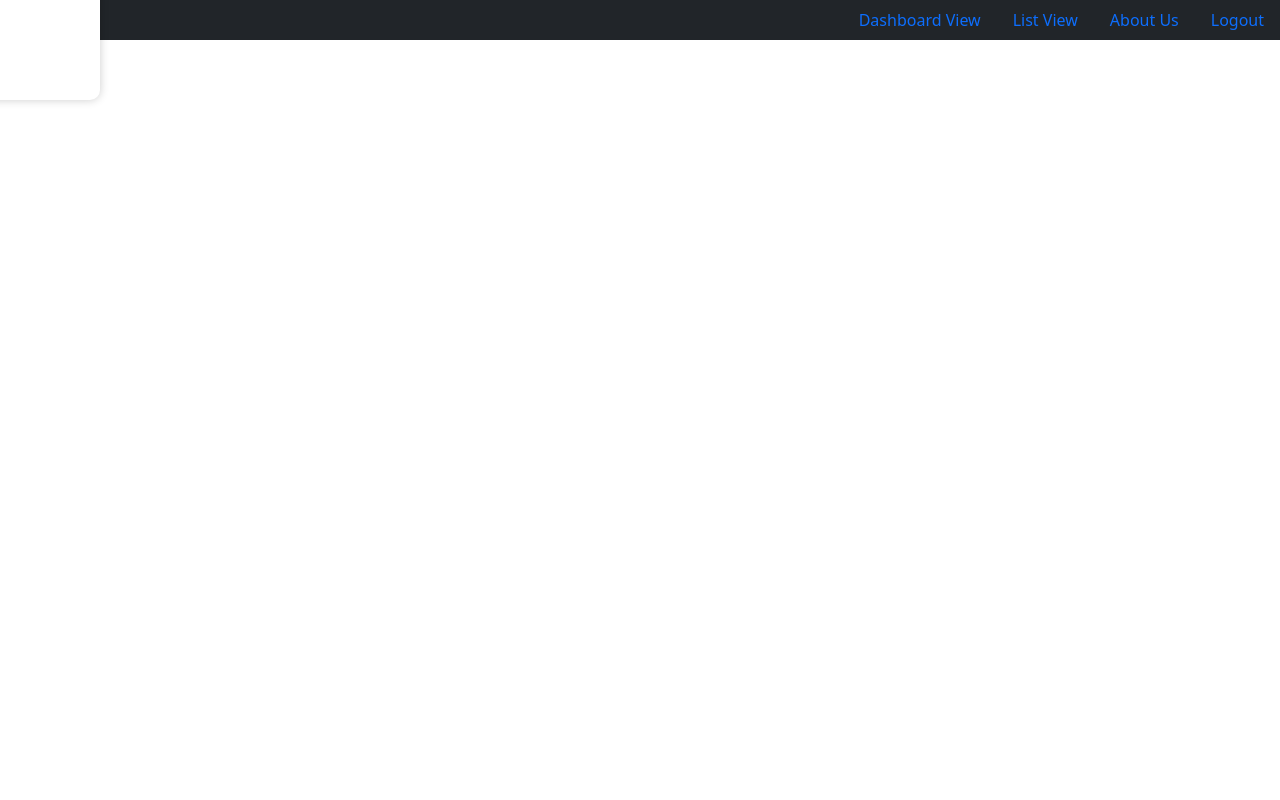
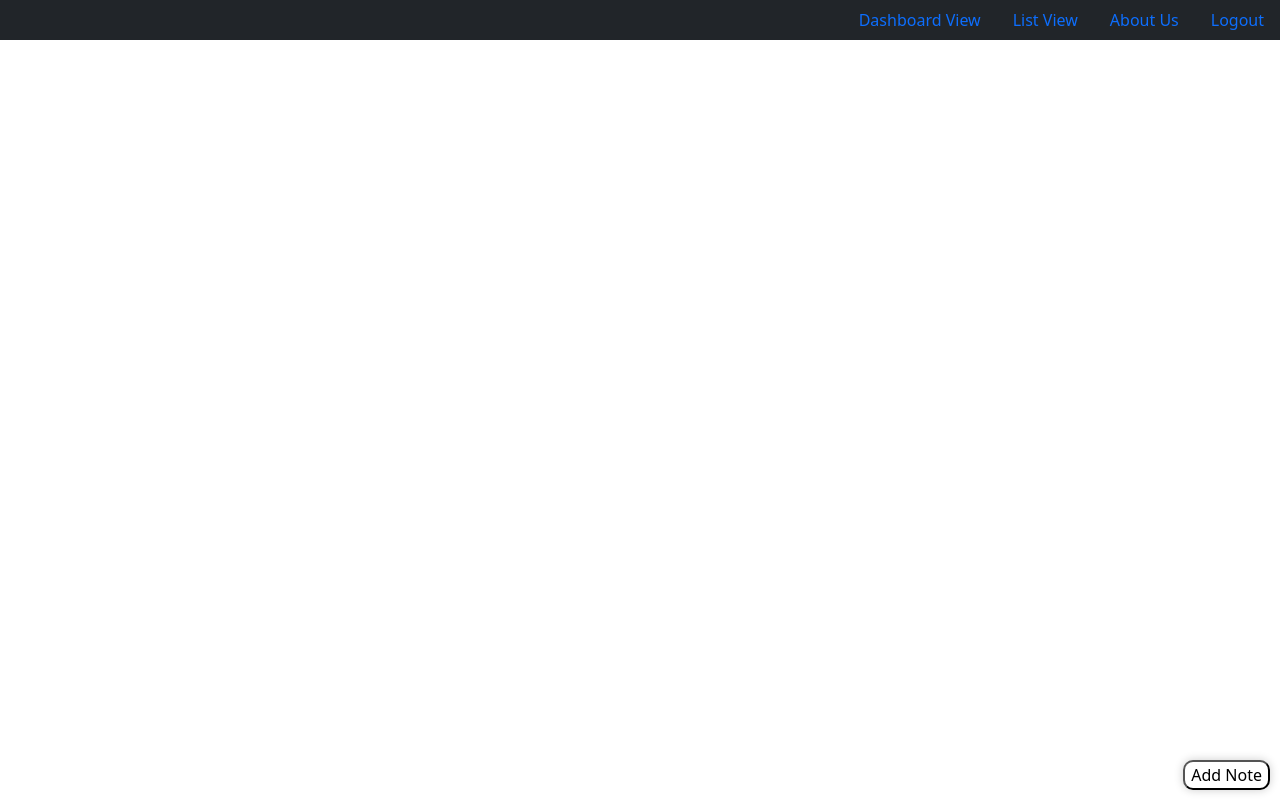
Before and after one commit to AlexMerlo1/Sticky-Notes-App, a React (Create React App) app: page /dashboard in a window 1280 px wide. Built offline with nearby package versions, Linux system fonts and the light colour scheme.

Commit message:
added pushpins to drag notes, add note button

```diff
--- a/src/components/dashboard.js
+++ b/src/components/dashboard.js
@@ -1,10 +1,11 @@
 import React from "react";
 import { useState, useEffect } from "react";
-import { useCookies } from 'react-cookie'
-import { useLocation } from 'react-router-dom'
+import { useCookies } from "react-cookie";
+import { useLocation } from "react-router-dom";
 
 import StickyNote from "./stickynote";
 import TopBar from "./topbar";
+import "../style/dashboard.css";
 
 /**
  * Main Dashboard for the Sticky Notes App that allows a user to manager their
@@ -12,12 +13,12 @@ import TopBar from "./topbar";
  * @returns DashBoard React Component
  */
 export default function DashBoard() {
-
   const [mouseX, setMouseX] = useState(0);
   const [mouseY, setMouseY] = useState(0);
-    const location = useLocation()
-    const [todos, setTodos] = useState(location.state)
-    const [cookies, setCookie] = useCookies(["todo-sso"])
+  const location = useLocation();
+  const [todos, setTodos] = useState(location.state);
+  const [cookies, setCookie] = useCookies(["todo-sso"]);
+  const [notes, setNotes] = useState([]);
 
   /**
    * Event listener for handling mouse movement across the entire dashboard
@@ -33,13 +34,23 @@ export default function DashBoard() {
     };
   }, []);
 
+  const addNote = () => {
+    setNotes([...notes, { id: notes.length, text: "" }]);
+  };
   /**
    * React render function to render the {@link DashBoard} Componenet
    */
   return (
-        <div>
+    <div className="dashboard">
       <TopBar />
-            <StickyNote mouseX={mouseX} mouseY={mouseY} />
+      <button className="add-note-button" onClick={addNote}>
+        Add Note
+      </button>
+      <div className="sticky-note-container">
+        {notes.map((note) => (
+          <StickyNote key={note.id} mouseX={mouseX} mouseY={mouseY} />
+        ))}
       </div>
-    )
+    </div>
+  );
 }
--- a/src/components/stickynote.jsx
+++ b/src/components/stickynote.jsx
@@ -6,7 +6,6 @@ const StickyNote = ({ mouseX, mouseY }) => {
   const posX = useRef(0);
   const posY = useRef(0);
   const [mouseHold, setMouseHold] = useState(false);
-
   const handleNoteChange = (event) => {
     setNote(event.target.value);
   };
@@ -24,23 +23,26 @@ const StickyNote = ({ mouseX, mouseY }) => {
   };
 
   if (mouseHold) {
-    //garbage bug fix
     posX.current = mouseX;
     posY.current = mouseY;
   }
 
   return (
     <div
-      onMouseDown={onMouseDown}
+      className="sticky-note"
       onMouseUp={onMouseUp}
-      className="sticky-note"
       style={{
         left: posX.current + "px",
         top: posY.current + "px",
         position: mouseHold ? "absolute" : "",
       }}
     >
-      <input type="text" value={note} onChange={handleNoteChange} />
+      <div
+        className="pushpin"
+        onMouseDown={onMouseDown}
+        onMouseUp={onMouseUp}
+      ></div>
+      <textarea value={note} onChange={handleNoteChange} />
     </div>
   );
 };
--- /dev/null
+++ b/src/style/dashboard.css
@@ -0,0 +1,17 @@
+.add-note-button{
+    position: absolute;
+    border-radius: 10px;
+    bottom: 10px;
+    right: 10px;
+    background-color: #fff;
+    box-shadow: 0 0 10px rgba(0,0,0,0.2);
+    cursor: pointer;
+    font-size: 1rem;
+    color: #000;
+    transition: all 0.2s ease-in-out;
+}
+
+.add-note-button:hover{
+    background-color: #000;
+    color: #fff;
+}
--- a/src/style/stickynote.css
+++ b/src/style/stickynote.css
@@ -5,7 +5,27 @@
     background-color: #fff;
     border-radius: 10px;
     box-shadow: 0 0 10px rgba(0,0,0,0.2);
-    padding: 10px;
+}
+
+.sticky-note textarea{
+    width: 90%;
+    height: 90%;
+    border: none;
+    outline: none;
+    font-size: 1.2rem;
+    font-family: 'Roboto', sans-serif;
+    overflow: auto;
+    resize: none;
+}
+
+.pushpin{
+    position: absolute;
+    top: 0px;
+    left: 0px;
+    width: 20px;
+    height: 20px;
     cursor: move;
-    transform: translate(-50%, -50%);
+    background-color: red;
+    border-radius: 50%;
+    translate: (-50%, -50%);
 }
```
Also changed, not shown: 1 other file (tests, documents, lock files or other folders). Lines whose indentation alone changed are shown as unchanged.
